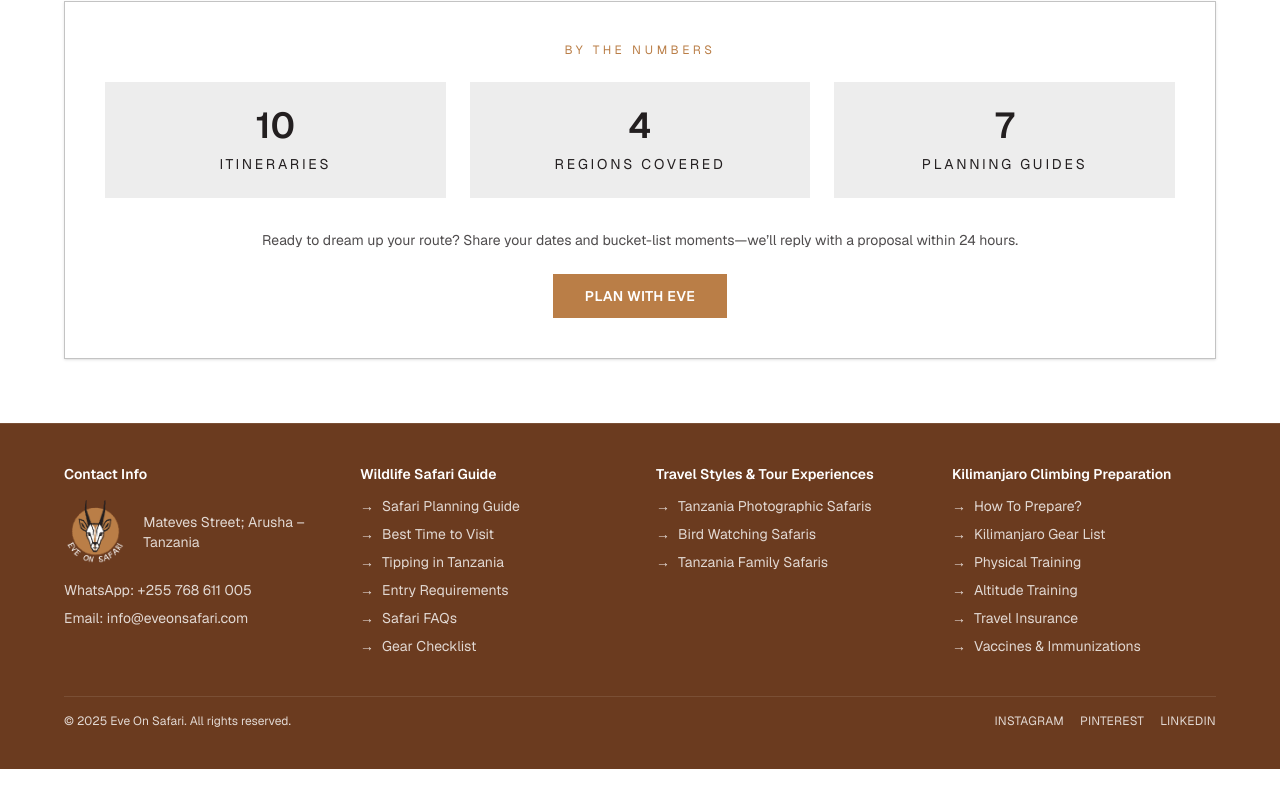
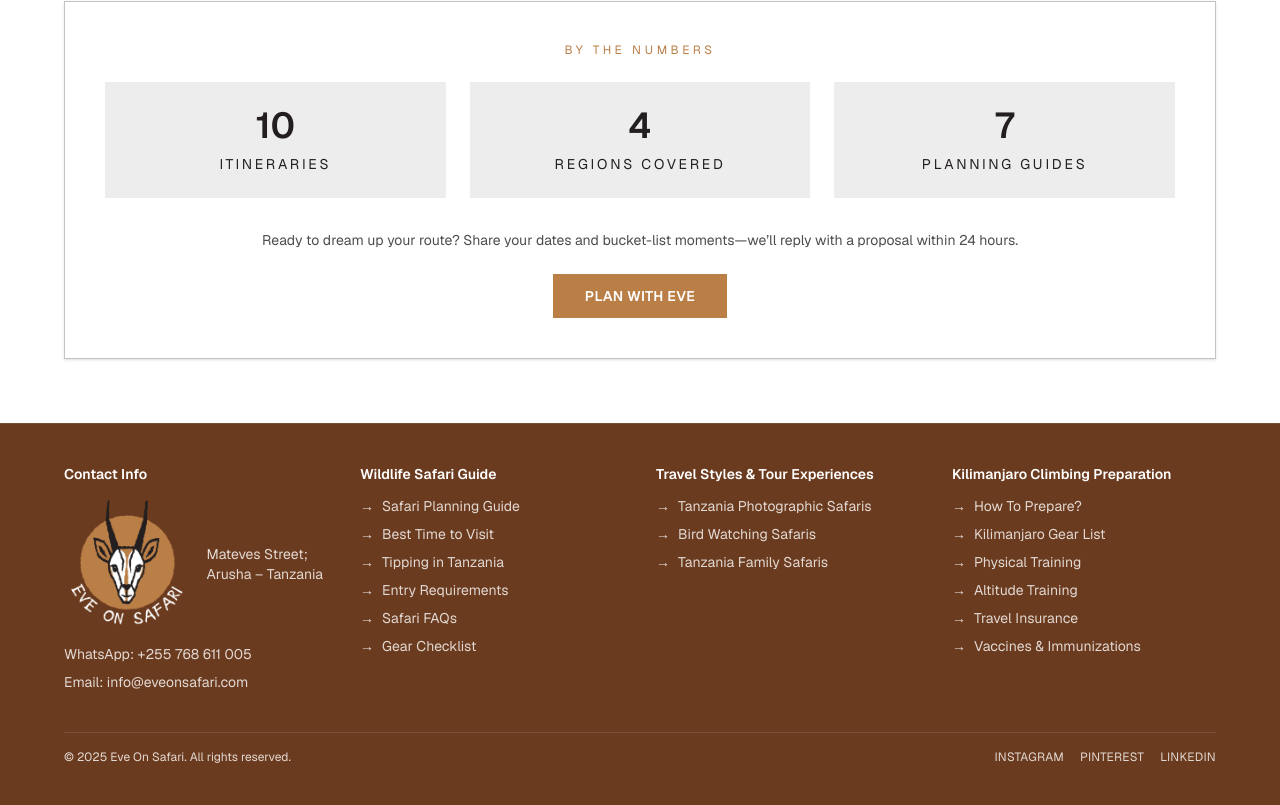
Before and after one commit to kiruwi/eveonsafari, a Next.js app: page / in a window 1280 px wide. Shown: the part 2301-3106 px from the top of the page. Before the commit the page ends 3070 px from the top, so only its background shows below. Built offline with nearby package versions, Linux system fonts and the light colour scheme; a web font is replaced by a local one.

Commit message:
Site Update

```diff
--- a/app/itineraries/page.tsx
+++ b/app/itineraries/page.tsx
@@ -156,8 +156,9 @@ export default function ItinerariesPage() {
               Plan My Safari
             </Link>
             <div className="mt-8 space-y-2 text-xs text-white/70">
-              <p>+255 700 555 123 · concierge@eveonsafari.com</p>
-              <p>WhatsApp & Zoom consultations available daily.</p>
+              <p>WhatsApp: +255 768 611 005</p>
+              <p>Email: info@eveonsafari.com</p>
+              <p>Consultations via WhatsApp & Zoom daily.</p>
             </div>
           </aside>
         </section>
--- a/components/SiteFooter.tsx
+++ b/components/SiteFooter.tsx
@@ -62,9 +62,9 @@ export function SiteFooter() {
               <Image
                 src="/evelogowhite.png"
                 alt="Eve On Safari logo"
-                width={80}
-                height={80}
-                className="h-16 w-16 rounded-full object-contain"
+                width={160}
+                height={160}
+                className="h-32 w-32 rounded-full object-contain"
               />
               <div className="text-sm text-white/80">
                 <p>Mateves Street; Arusha – Tanzania</p>
```
